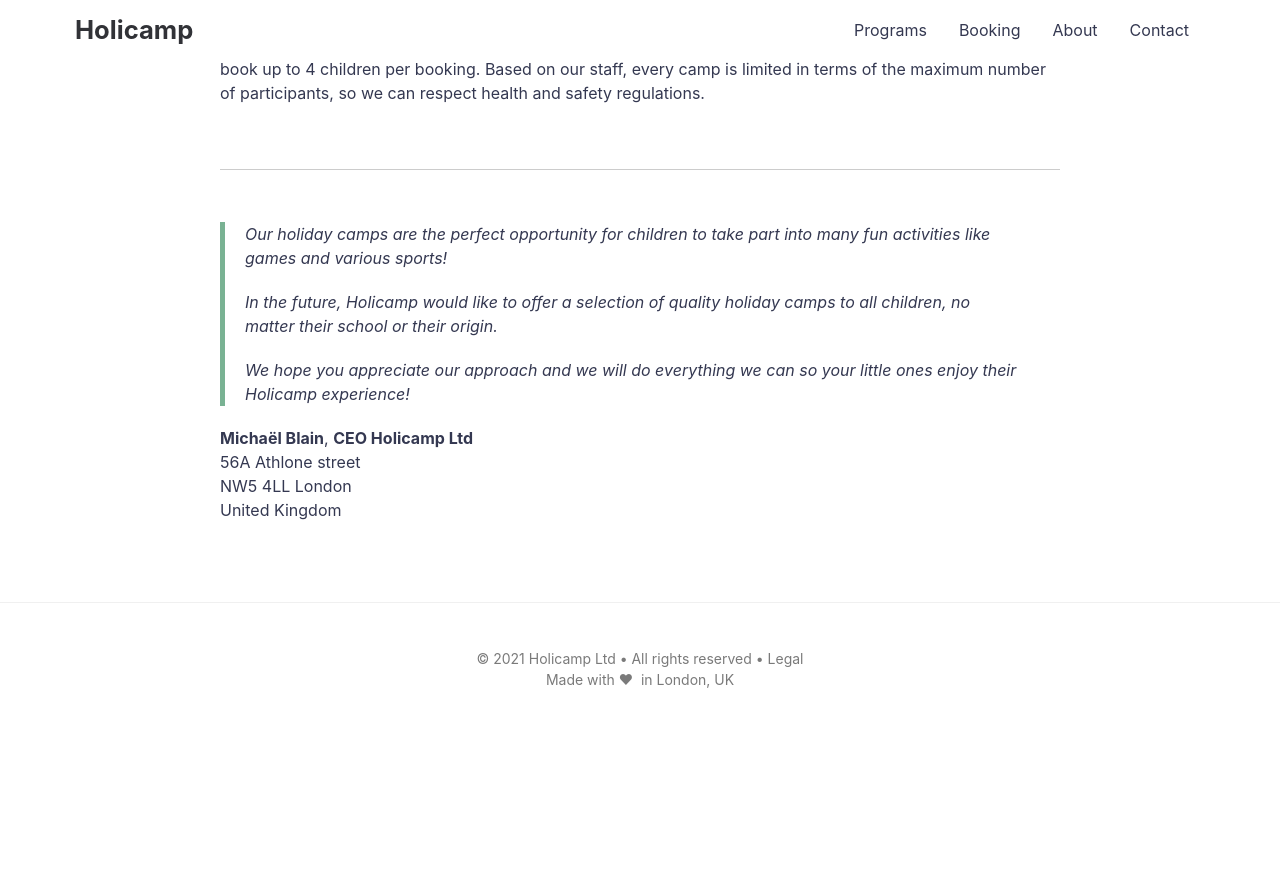
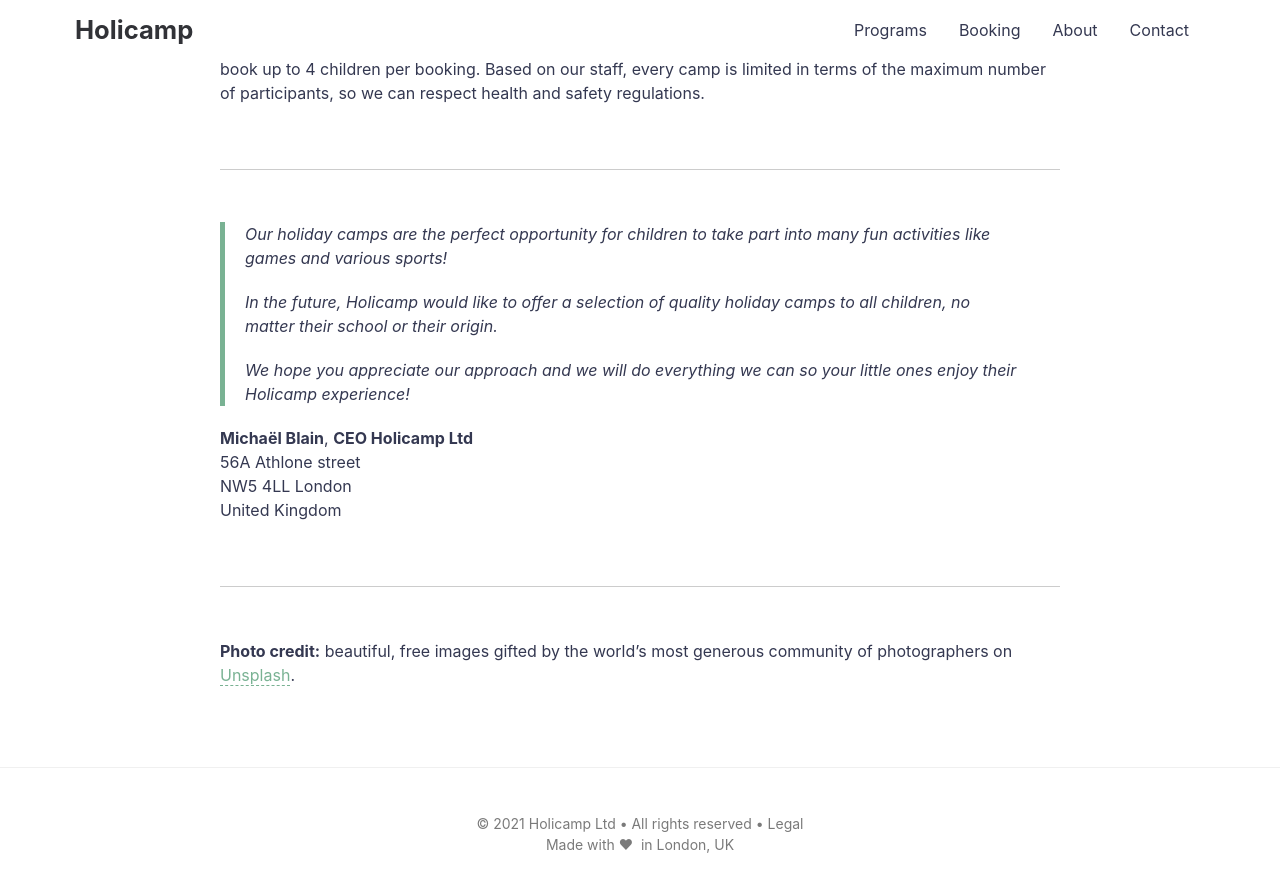
Before and after one commit to holicamp/holicamp.github.io, a Jekyll site: the page built from about.md, in a window 1280 px wide and 900 px high, scrolled down 4279 px. Shown: the top 892 px of the window. Built offline with Jekyll 4.4.1, drawn with Linux system fonts in a browser that asks for light colours; nearby versions of some CDN libraries; before the commit the page ends 5014 px from its top, so only the background shows below that.

Commit message:
Update about.md

```diff
--- a/about.md
+++ b/about.md
@@ -163,3 +163,11 @@
 56A Athlone street
 NW5 4LL London
 United Kingdom
+
+&nbsp;
+
+----
+
+&nbsp;
+
+**Photo credit:** beautiful, free images gifted by the world’s most generous community of photographers on [Unsplash](https://unsplash.com).
```
